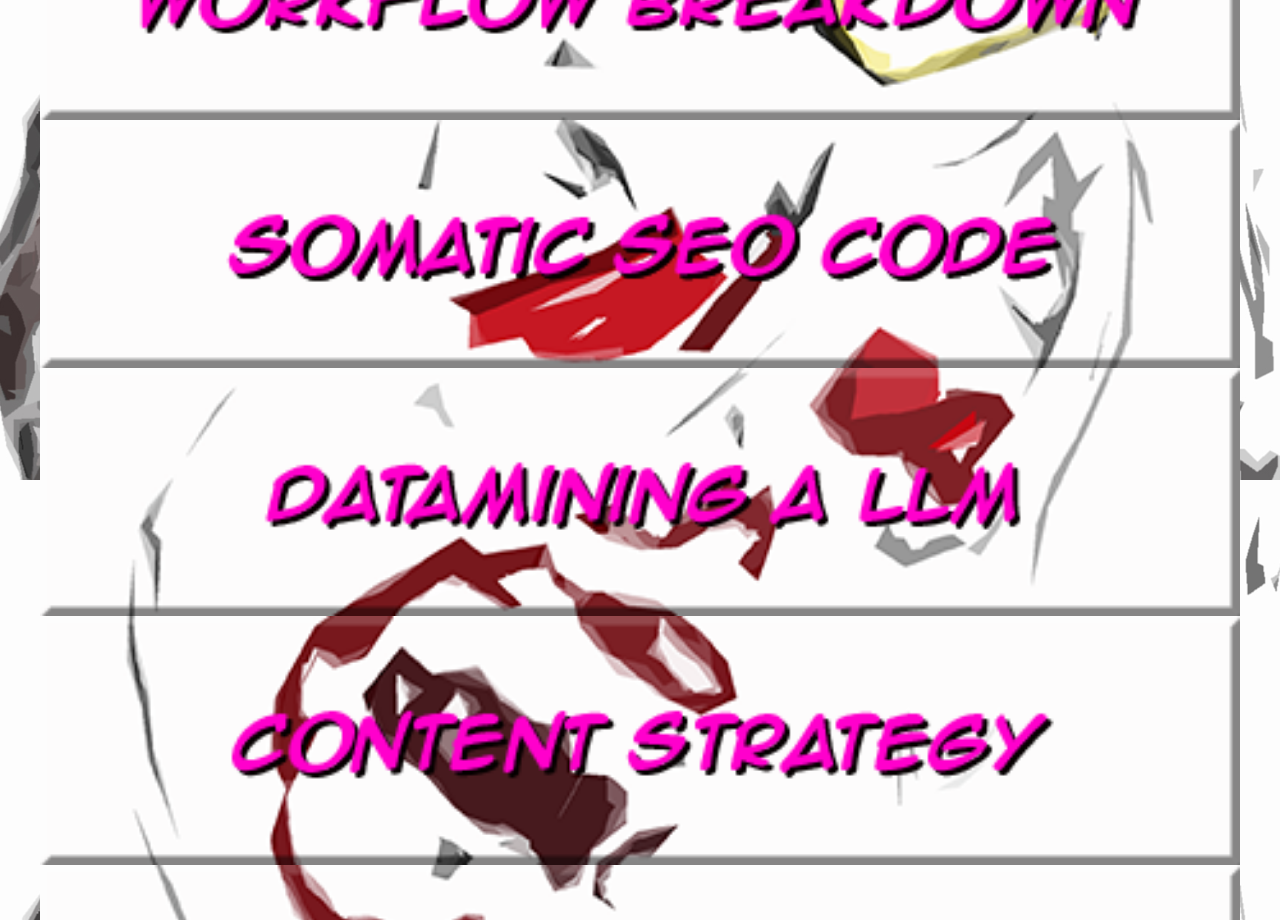
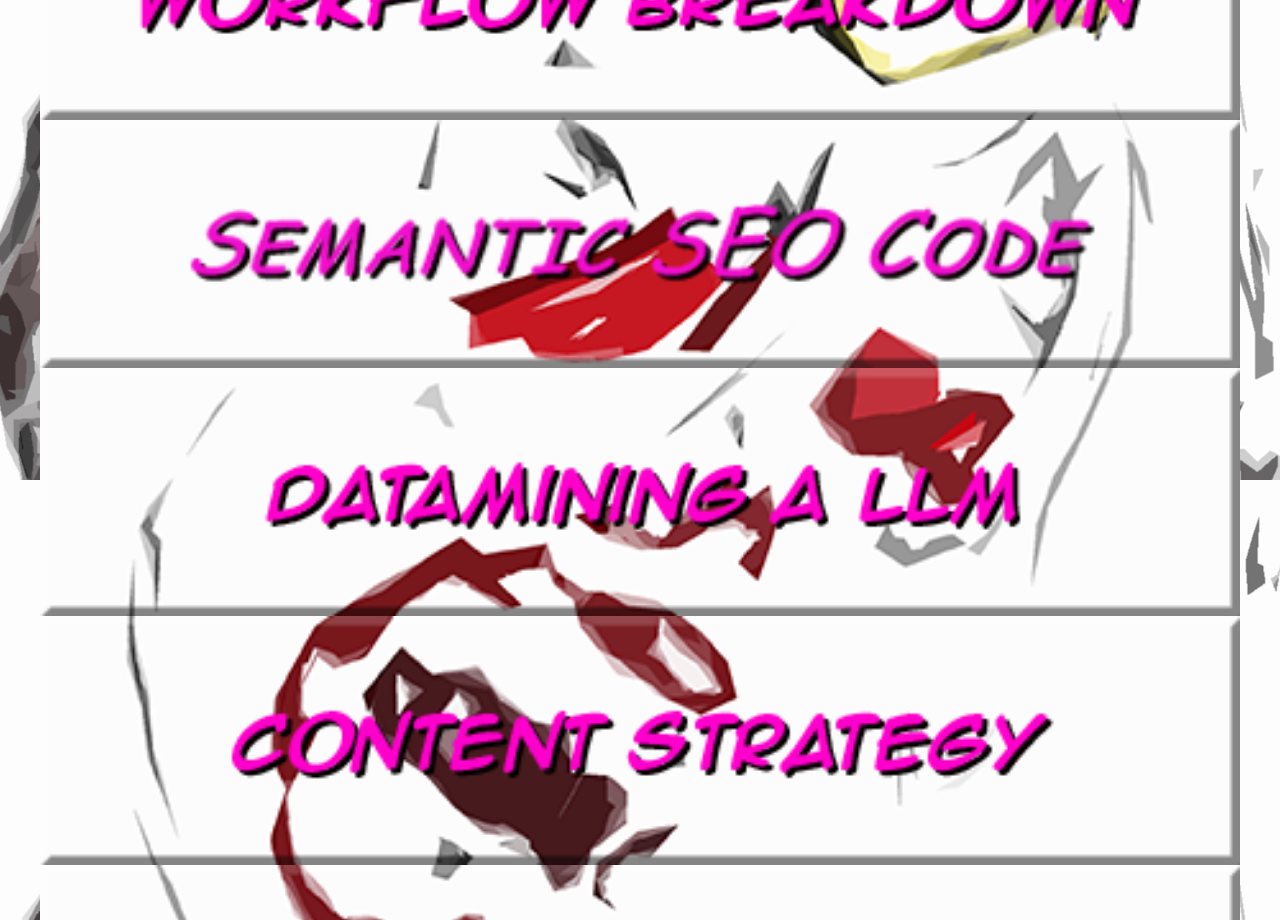
Before and after one commit to arh789/my-portfolio, a Next.js app: page / in a window 1280 px wide. Shown: the part 1120-2040 px from the top of the page. Built offline with nearby package versions, Linux system fonts and the light colour scheme.

Commit message:
fixed somatic to semantic in menu

```diff
--- a/src/app/page.js
+++ b/src/app/page.js
@@ -38,8 +38,8 @@ const banners = [
     },
     {
         href: '/code',
-        src: '/images/home_menu_images/somatic_seo_code2.png',
-        alt: 'Somatic SEO code'
+        src: '/images/home_menu_images/semantic_seo_code.png',
+        alt: 'Semantic SEO code'
     },
     {
         href: '/datamining-llm',
```
Also changed, not shown: public/images/home_menu_images/semantic_seo_code.png (added), public/images/home_menu_images/somatic_seo_code2.png (deleted).
